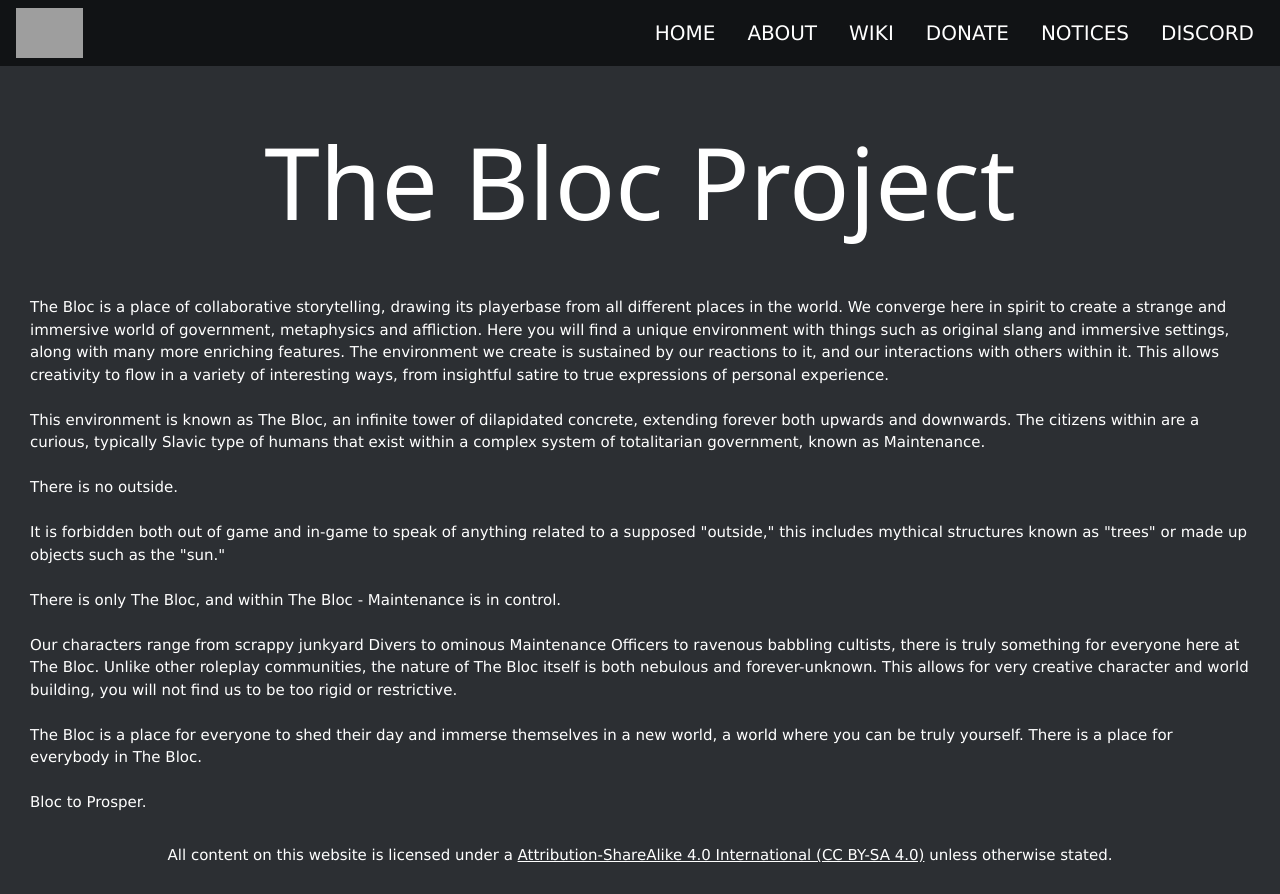
After one commit to RemotelyHuman/The-Bloc-Repository, a PHP site: page / in a window 1280 px wide. The commit adds this page. Run offline with PHP 8.4, Linux system fonts and the light colour scheme; some libraries are stand-ins or nearby versions; grey boxes are pictures that could not be loaded.

Commit message:
index.html and index.css

```diff
--- /dev/null
+++ b/css/index.css
@@ -0,0 +1,7 @@
+.top{
+  height: 66px;
+}
+
+.body {
+  padding: 30px;
+}
--- a/css/style.css
+++ b/css/style.css
@@ -1,4 +1,7 @@
-/*▬▬▬▬▬▬▬▬▬ஜ۩☆۩ஜ▬▬▬▬▬▬▬▬ ▬☆𝐄𝐏𝐒𝐓𝐄𝐈𝐍 𝐃𝐈𝐃𝐍'𝐓 𝐊𝐈𝐋𝐋 𝐇𝐈𝐌𝐒𝐄𝐋𝐅☆ ▬ ▬▬▬▬▬▬▬▬▬ஜ۩☆۩ஜ▬▬▬▬▬▬▬▬*/
+* {
+  margin: 0;
+  padding: 0;
+}
 
 html, body {
   overflow-x: hidden;
@@ -22,3 +25,64 @@ html, body {
 .white{
   color: #fff;
 }
+
+/*Theme*/
+.w3-theme-l5 {color:#000 !important; background-color:#f1f2f3 !important}
+.w3-theme-l4 {color:#000 !important; background-color:#d0d4d8 !important}
+.w3-theme-l3 {color:#000 !important; background-color:#a0a9b0 !important}
+.w3-theme-l2 {color:#fff !important; background-color:#727e88 !important}
+.w3-theme-l1 {color:#fff !important; background-color:#4a5359 !important}
+.w3-theme-d1 {color:#fff !important; background-color:#1f2326 !important}
+.w3-theme-d2 {color:#fff !important; background-color:#1c1f21 !important}
+.w3-theme-d3 {color:#fff !important; background-color:#181b1d !important}
+.w3-theme-d4 {color:#fff !important; background-color:#151719 !important}
+.w3-theme-d5 {color:#fff !important; background-color:#111315 !important}
+
+.w3-theme-light {color:#000 !important; background-color:#f1f2f3 !important}
+.w3-theme-dark {color:#fff !important; background-color:#111315 !important}
+.w3-theme-action {color:#fff !important; background-color:#111315 !important}
+
+.w3-theme {color:#fff !important; background-color:#23272a !important}
+.w3-text-theme {color:#23272a !important}
+.w3-border-theme {border-color:#23272a !important}
+
+.w3-hover-theme:hover {color:#fff !important; background-color:#23272a !important}
+.w3-hover-text-theme:hover {color:#23272a !important}
+.w3-hover-border-theme:hover {border-color:#23272a !important}
+
+.w3-right {
+	font-size: 20px;
+	padding: 10px;
+}
+
+.w3-threequarter{
+  height: calc(100vh - 66px);
+  background-position: center;
+  background-size: cover;
+  background-repeat: no-repeat;
+  position: relative;
+}
+
+.wrapper {
+  min-height: calc(100% - 425px);
+}
+
+/*footer*/
+.footer {
+  position: relative;
+  height: 50px;
+  margin-top: -50px;
+  bottom: 0;
+  left: 0;
+  text-align: center;
+  clear: both;
+}
+
+.container {
+  min-height: 100%
+}
+
+.main {
+  overflow: auto;
+  padding-bottom: 50px;
+}
--- /dev/null
+++ b/index.html
@@ -0,0 +1,104 @@
+<!DOCTYPE html>
+<html lang="en" dir="ltr">
+  <head>
+    <meta charset="utf-8">
+    <!-- Favicon !-->
+    <link rel="apple-touch-icon" sizes="57x57" href="images/favicon/apple-icon-57x57.png">
+    <link rel="apple-touch-icon" sizes="60x60" href="images/favicon/apple-icon-60x60.png">
+    <link rel="apple-touch-icon" sizes="72x72" href="images/favicon/apple-icon-72x72.png">
+    <link rel="apple-touch-icon" sizes="76x76" href="images/favicon/apple-icon-76x76.png">
+    <link rel="apple-touch-icon" sizes="114x114" href="images/favicon/apple-icon-114x114.png">
+    <link rel="apple-touch-icon" sizes="120x120" href="images/favicon/apple-icon-120x120.png">
+    <link rel="apple-touch-icon" sizes="144x144" href="images/favicon/apple-icon-144x144.png">
+    <link rel="apple-touch-icon" sizes="152x152" href="images/favicon/apple-icon-152x152.png">
+    <link rel="apple-touch-icon" sizes="180x180" href="images/favicon/apple-icon-180x180.png">
+    <link rel="icon" type="image/png" sizes="192x192"  href="images/favicon/android-icon-192x192.png">
+    <link rel="icon" type="image/png" sizes="32x32" href="images/favicon/favicon-32x32.png">
+    <link rel="icon" type="image/png" sizes="96x96" href="images/favicon/favicon-96x96.png">
+    <link rel="icon" type="image/png" sizes="16x16" href="images/favicon/favicon-16x16.png">
+    <link rel="manifest" href="manifest.json">
+    <meta name="msapplication-TileColor" content="#000">
+    <meta name="msapplication-TileImage" content="/ms-icon-144x144.png">
+    <meta name="theme-color" content="#000">
+
+    <!-- Metadata !-->
+    <title>Bloc | Home</title>
+    <meta name="theme-color" content="#000">
+    <meta name="viewport" content="width=device-width, initial-scale=1">
+
+    <!-- CSS/JS/fonts !-->
+    <link rel="stylesheet" href="css/style.css">
+    <link rel="stylesheet" href="css/index.css">
+    <script type="text/javascript" src="js/script.js"></script>
+    <link rel="stylesheet" href="https://www.w3schools.com/w3css/4/w3.css">
+    <link rel="stylesheet" href="https://use.fontawesome.com/releases/v5.6.3/css/all.css">
+
+    <!--Facebook meta data-->
+    <meta property="og:description" content="Bloc">
+    <meta property="og:image" content="images/facebook-meta.jpg">
+    <meta property="og:image:width" content="239">
+    <meta property="og:image:height" content="239">
+    <meta property="og:title" content="Bloc">
+    <meta property="og:url" content="https://bloc.gq">
+
+  </head>
+<body>
+<div class="container">
+  <div class="main">
+    <!--Navbar!-->
+    <div class="w3-top w3-theme-d5" style="vertical-align: middle;">
+	<div class="w3-bar" id="navbar">
+		<a style="font-size: 33px;" class="w3-bar-item w3-button w3-hover-black w3-hide-medium w3-hide-large w3-right" href="javascript:void(0);" onclick="toggleFunction()" title="Toggle Navigation Menu">
+		<i class="fa fa-bars"></i>
+		</a>
+		<a href="" class="w3-bar-item"><img src="https://cdn.discordapp.com/attachments/503281189134663690/681323930975207444/TheBloc_Logo1.png" alt="logo" height="50px">
+		<div class="w3-right">
+		<a href="" class="w3-bar-item w3-button w3-hide-small">HOME</a>
+    <a href="" class="w3-bar-item w3-button w3-hide-small">ABOUT</a>
+		<a href="" class="w3-bar-item w3-button w3-hide-small">WIKI</a>
+		<a href="" class="w3-bar-item w3-button w3-hide-small">DONATE</a>
+    <a href="" class="w3-bar-item w3-button w3-hide-small">NOTICES</a>
+    <a href="https://discord.gg/QCsrjJb" target="_blank" class="w3-bar-item w3-button w3-hide-small">DISCORD</a>
+		<div class="w3-dropdown-hover">
+		</div>
+		</div>
+	</div>
+
+	<div id="nav" class="w3-bar-block w3-theme-d3 w3-hide w3-hide-large w3-hide-medium">
+		<a href="" class="w3-bar-item w3-button" onclick="toggleFunction()">HOME</a>
+    <a href="" class="w3-bar-item w3-button" onclick="toggleFunction()">ABOUT</a>
+		<a href="" class="w3-bar-item w3-button" onclick="toggleFunction()">WIKI</a>
+		<a href="" class="w3-bar-item w3-button" onclick="toggleFunction()">DONATE</a>
+    <a href="" class="w3-bar-item w3-button" onclick="toggleFunction()">NOTICES</a>
+    <a href="https://discord.gg/QCsrjJb"target="_blank" class="w3-bar-item w3-button" onclick="toggleFunction()">DISCORD</a>
+	</div>
+</div>
+
+<div class="top"></div>
+
+<h1 class="center" style="padding-top:30px; font-size: 100px">The Bloc Project</h1>
+
+<div class="body">
+<p>The Bloc is a place of collaborative storytelling, drawing its playerbase from all different places in the world. We converge here in spirit to create a strange and immersive world of government, metaphysics and affliction. Here you will find a unique environment with things such as original slang and immersive settings, along with many more enriching features. The environment we create is sustained by our reactions to it, and our interactions with others within it. This allows creativity to flow in a variety of interesting ways, from insightful satire to true expressions of personal experience.
+<br><br>
+This environment is known as The Bloc, an infinite tower of dilapidated concrete, extending forever both upwards and downwards. The citizens within are a curious, typically Slavic type of humans that exist within a complex system of totalitarian government, known as Maintenance.
+<br><br>
+There is no outside.
+<br><br>
+It is forbidden both out of game and in-game to speak of anything related to a supposed "outside," this includes mythical structures known as "trees" or made up objects such as the "sun."
+<br><br>
+There is only The Bloc, and within The Bloc - Maintenance is in control.
+<br><br>
+Our characters range from scrappy junkyard Divers to ominous Maintenance Officers to ravenous babbling cultists, there is truly something for everyone here at The Bloc. Unlike other roleplay communities, the nature of The Bloc itself is both nebulous and forever-unknown. This allows for very creative character and world building, you will not find us to be too rigid or restrictive.
+<br><br>
+The Bloc is a place for everyone to shed their day and immerse themselves in a new world, a world where you can be truly yourself. There is a place for everybody in The Bloc.
+<br><br>
+Bloc to Prosper.
+</div>
+  </div>
+</div>
+<div class="footer">
+    <p>All content on this website is licensed under a <a href="https://creativecommons.org/licenses/by-sa/4.0/">Attribution-ShareAlike 4.0 International (CC BY-SA 4.0)</a> unless otherwise stated.</p>
+</div>
+  </body>
+</html>
```
